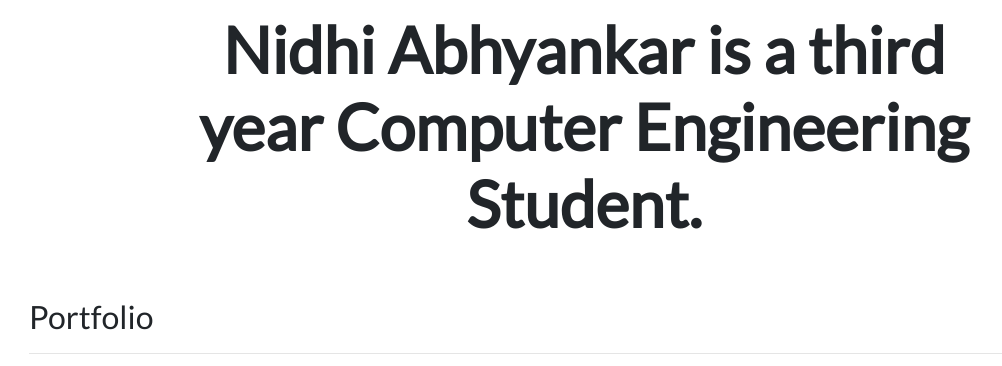
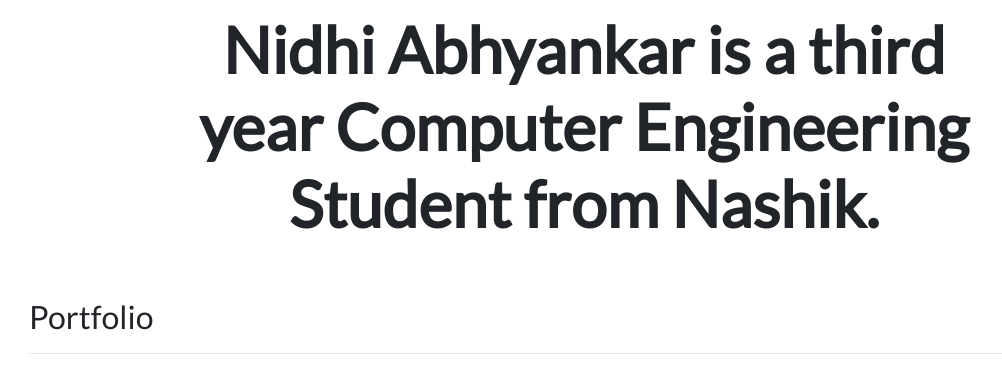
Before and after one commit to NidhiAbhyankar/DjangoPractice, a Django app: page / in a window 1280 px wide. Shown: the part 276-642 px from the top of the page, without its empty margins (56-1058 px from the left). Run offline with Django 3.2, Linux system fonts and the light colour scheme; data comes from the database, SQL or seed files in the repository.

Commit message:
quick changes

```diff
--- a/personal_portfolio_project/portfolio/templates/portfolio/home.html
+++ b/personal_portfolio_project/portfolio/templates/portfolio/home.html
@@ -12,7 +12,7 @@
 
 <div class="row justify-content-center mb-3">
   <div class="col-md-9 text-center">
-    <h1 id="hometext" class="font-weight-bold">Nidhi Abhyankar is a third year Computer Engineering Student.</h1>
+    <h1 id="hometext" class="font-weight-bold">Nidhi Abhyankar is a third year Computer Engineering Student from Nashik.</h1>
   </div>
 </div>
 
```
